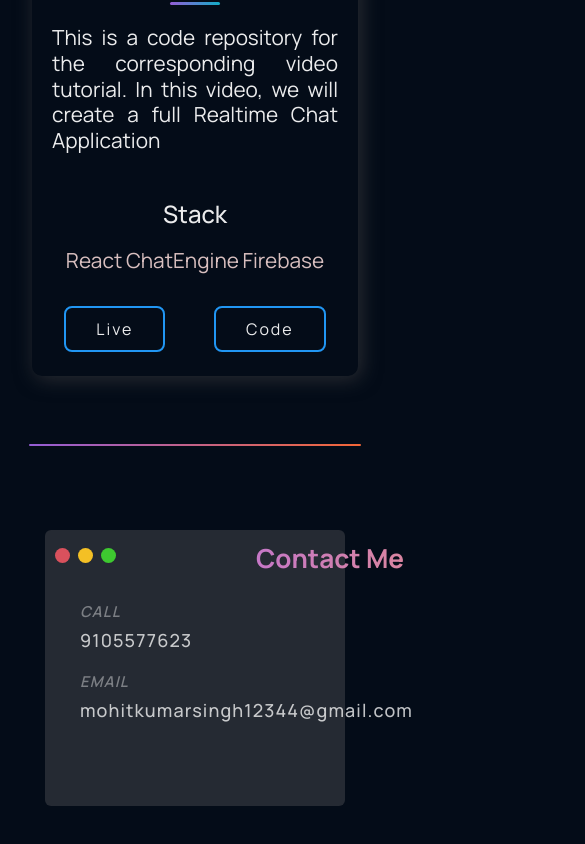
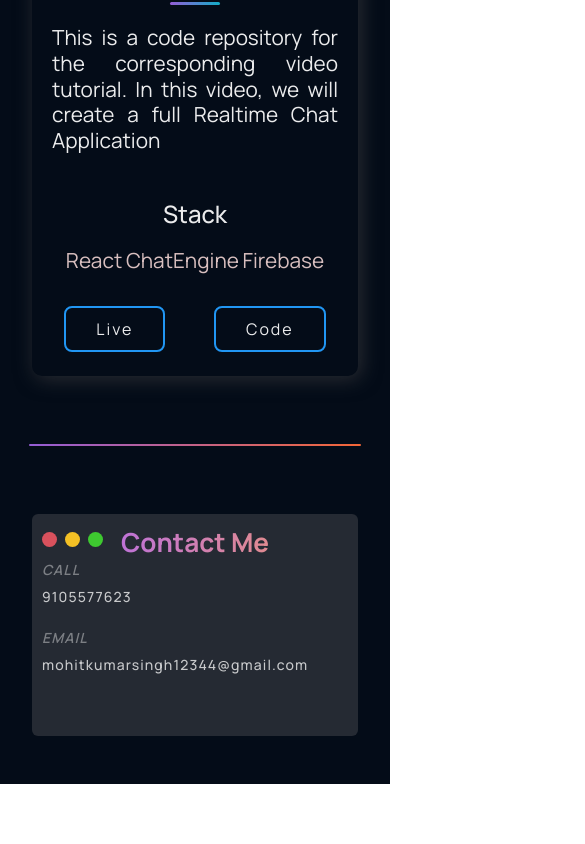
Before and after one commit to mohit-kumar-singh55/re-main-portfolio, a Next.js app: page / in a window 390 px wide. Shown: the part 5979-6823 px from the top of the page, 585 px wide, since content can reach past the window. After the commit the page ends 6763 px from the top, so only its background shows below. Built offline with nearby package versions, Linux system fonts and the light colour scheme.

Commit message:
maked responsive

```diff
--- a/styles/Home.module.css
+++ b/styles/Home.module.css
@@ -409,7 +409,7 @@
     display: flex;
     justify-content: space-between;
     align-items: center;
-    min-width: 300px;
+    min-width: 250px;
     width: 50%;
     flex-wrap: wrap;
 }
@@ -433,9 +433,7 @@
     line-height: 30px;
     color: rgba(255, 255, 255, 0.75);
     margin-bottom: 16px;
-    transition: .3s ease;
-    position: relative;
-    left: 0;
+    transition: 0.3s ease;
     cursor: pointer;
     text-decoration: none;
 }
@@ -445,26 +443,36 @@
     left: 6px;
 }
 
-.contact__media__links{
+.contact__media__links {
     display: flex;
     justify-content: space-evenly;
     min-width: 300px;
     width: 500px;
 }
 
-.contact__media__links i{
+.contact__media__links i {
     font-size: 2.2rem;
     color: #13ADC7;
     transition: 0.3s;
 }
 
-.contact__box__content i:hover{
+.contact__media__links i:hover {
     color: #945DD6;
     transform: rotate(360deg);
 }
 
 
 /* Media */
+
+@media screen and (max-width: 1386px) {
+    .contact__media__links {
+        width: 100%;
+    }
+
+    .contact__box {
+        width: 100%;
+    }
+}
 
 @media screen and (max-width: 1181px) {
     .heading {
@@ -534,6 +542,10 @@
     .container__projects {
         padding: 3rem 2rem;
     }
+
+    .contact__container {
+        padding: 3rem 2rem;
+    }
 }
 
 @media screen and (max-width: 479px) {
@@ -553,11 +565,31 @@
     }
 }
 
+@media screen and (max-width: 464px) {
+    .linkTitle{
+        font-size: 14px;
+    }
+
+    .linkItem{
+        font-size: 14px;
+    }
+}
+
+@media screen and (max-width: 425px) {
+    .contact__box__content{
+        padding: 10px;
+    }
+}
+
 @media screen and (max-width: 404px) {
     .circle {
         font-size: 1rem;
         width: 120px;
         height: 120px;
+    }
+
+    .contact__box__content{
+        padding: 0;
     }
 }
 
```
